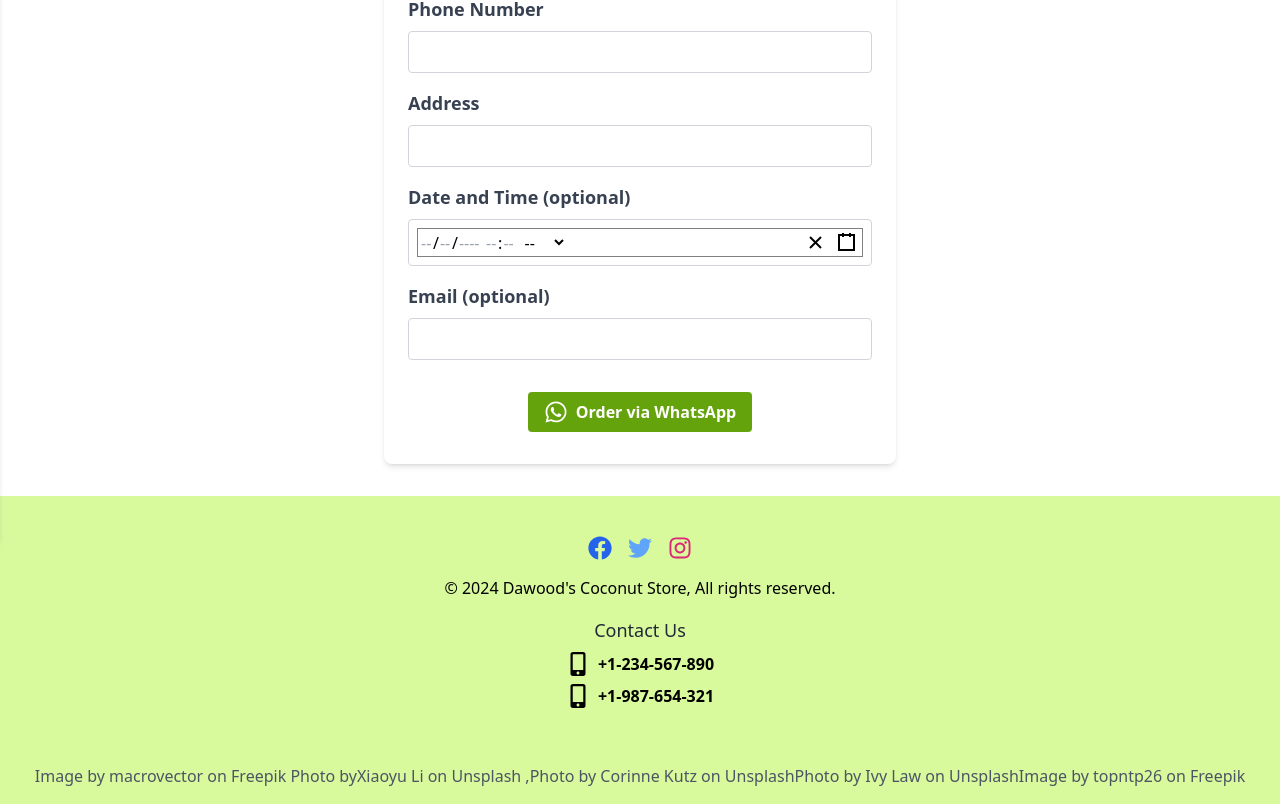
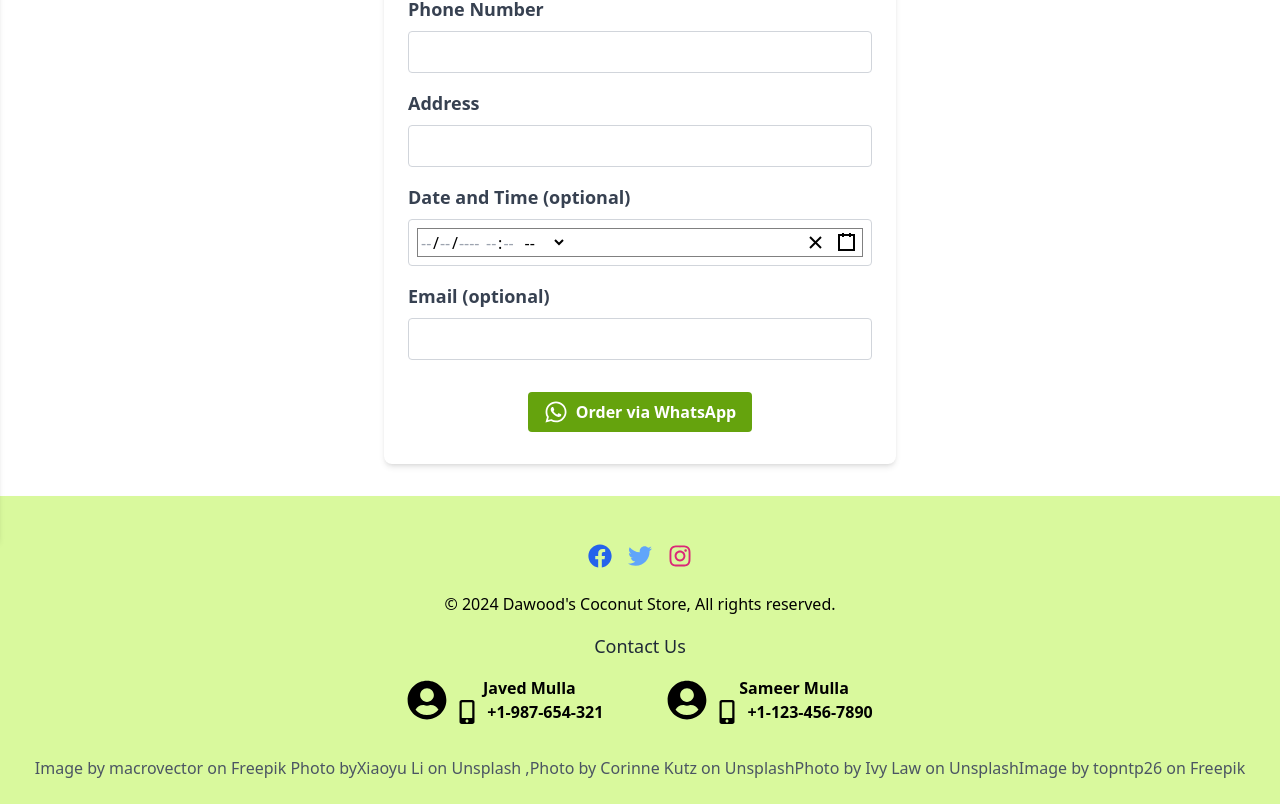
Before and after one commit to Samir-Mulla/Coconut-selling-website, a React (Vite) app: page /contact in a window 1280 px wide. Shown: the part 259-1063 px from the top of the page. Built offline with nearby package versions, Linux system fonts and the light colour scheme.

Commit message:
feature : Add avatars in footer

```diff
--- a/src/components/Footer.jsx
+++ b/src/components/Footer.jsx
@@ -4,13 +4,14 @@ import {
   FaTwitter,
   FaInstagram,
   FaMobileAlt,
+  FaUserCircle,
 } from "react-icons/fa";
 
 const Footer = () => {
   return (
-    <footer className="bg-lime-200 p-4 shadow-md mt-8">
+    <footer className="bg-lime-200 p-6 shadow-md mt-8">
       <div className="container mx-auto text-center">
-        <div className="flex justify-center space-x-4 mb-4 pt-6">
+        <div className="flex justify-center space-x-4 mb-6 pt-6">
           <a
             href="https://www.facebook.com"
             target="_blank"
@@ -36,21 +37,35 @@ const Footer = () => {
             <FaInstagram size={24} />
           </a>
         </div>
-        <p className="text-black">
+        <p className="text-black mb-4">
           &copy; 2024 Dawood's Coconut Store, All rights reserved.
         </p>
 
         <div className="mt-4">
-          <h3 className="text-lg text-gray-800 mb-2">Contact Us</h3>
-          <div className="flex justify-center items-center space-x-2">
-            <FaMobileAlt size={24} className="text-black" />
-            <span className="font-bold">+1-234-567-890</span>
+          <h3 className="text-lg text-gray-800 mb-4">Contact Us</h3>
+          <div className="flex flex-col md:flex-row justify-center items-center space-y-4 md:space-y-0 md:space-x-16 mt-4">
+            <div className="flex justify-center items-center space-x-2">
+              <FaUserCircle size={40} className="text-black" />
+              <div>
+                <span className="font-bold">Javed Mulla</span>
+                <div className="flex items-center space-x-2">
+                  <FaMobileAlt size={24} className="text-black" />
+                  <span className="font-bold">+1-987-654-321</span>
+                </div>
+              </div>
+            </div>
+            <div className="flex justify-center items-center space-x-2">
+              <FaUserCircle size={40} className="text-black" />
+              <div>
+                <span className="font-bold">Sameer Mulla</span>
+                <div className="flex items-center space-x-2">
+                  <FaMobileAlt size={24} className="text-black" />
+                  <span className="font-bold">+1-123-456-7890</span>
+                </div>
+              </div>
+            </div>
           </div>
-          <div className="flex justify-center items-center space-x-2 mt-2 pb-12">
-            <FaMobileAlt size={24} className="text-black" />
-            <span className="font-bold">+1-987-654-321</span>
-          </div>
-          <p className="text-gray-600 mt-2">
+          <p className="text-gray-600 mt-8">
             <a
               href="https://www.freepik.com/free-vector/realistic-empty-hammock-palm-trees-flock-birds-sky-white_6804331.htm#query=coconut%20tree&position=2&from_view=keyword&track=ais_user&uuid=ba23ba82-dc1e-4fa1-b661-37b32868ba0e"
               target="_blank"
```
